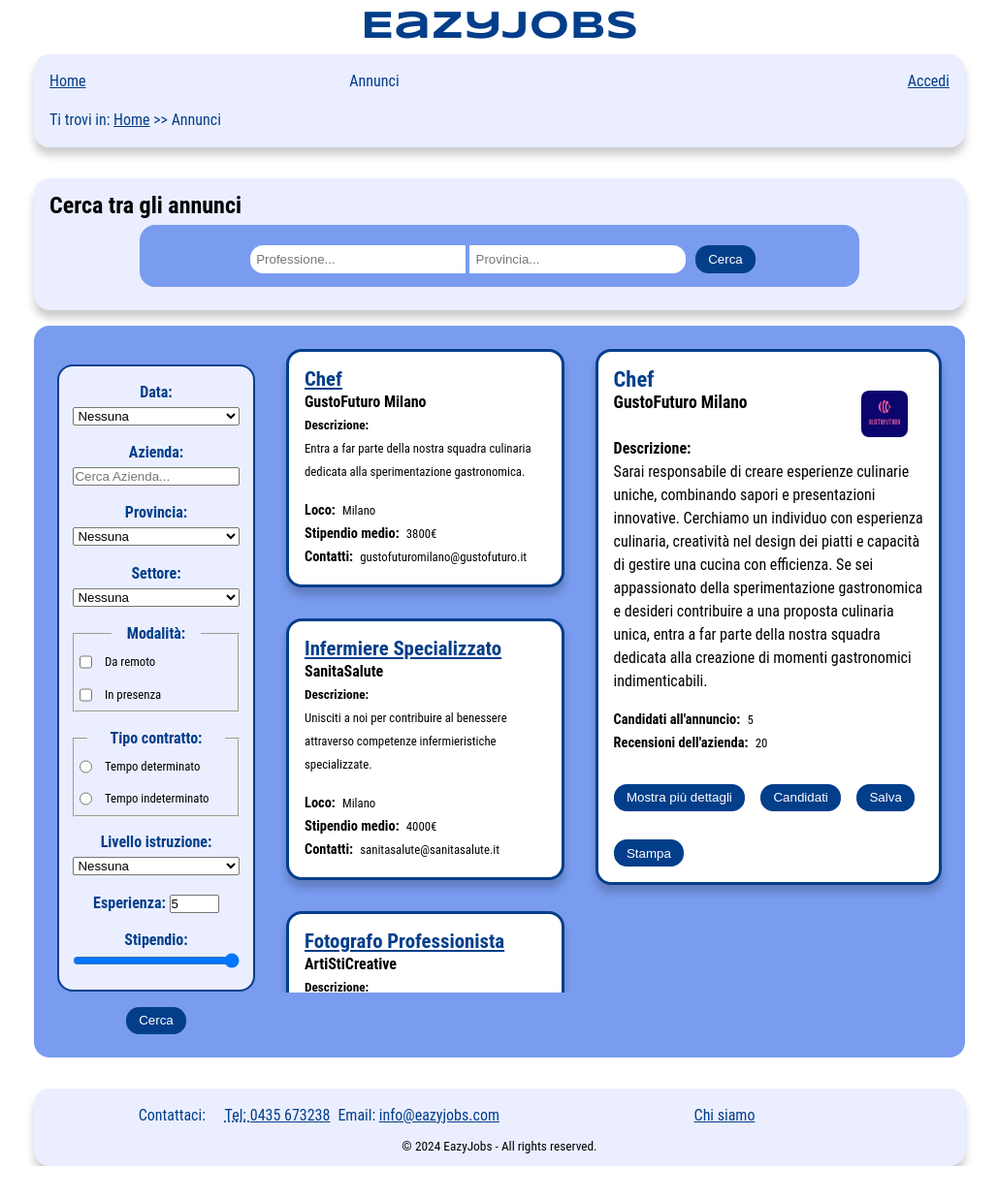
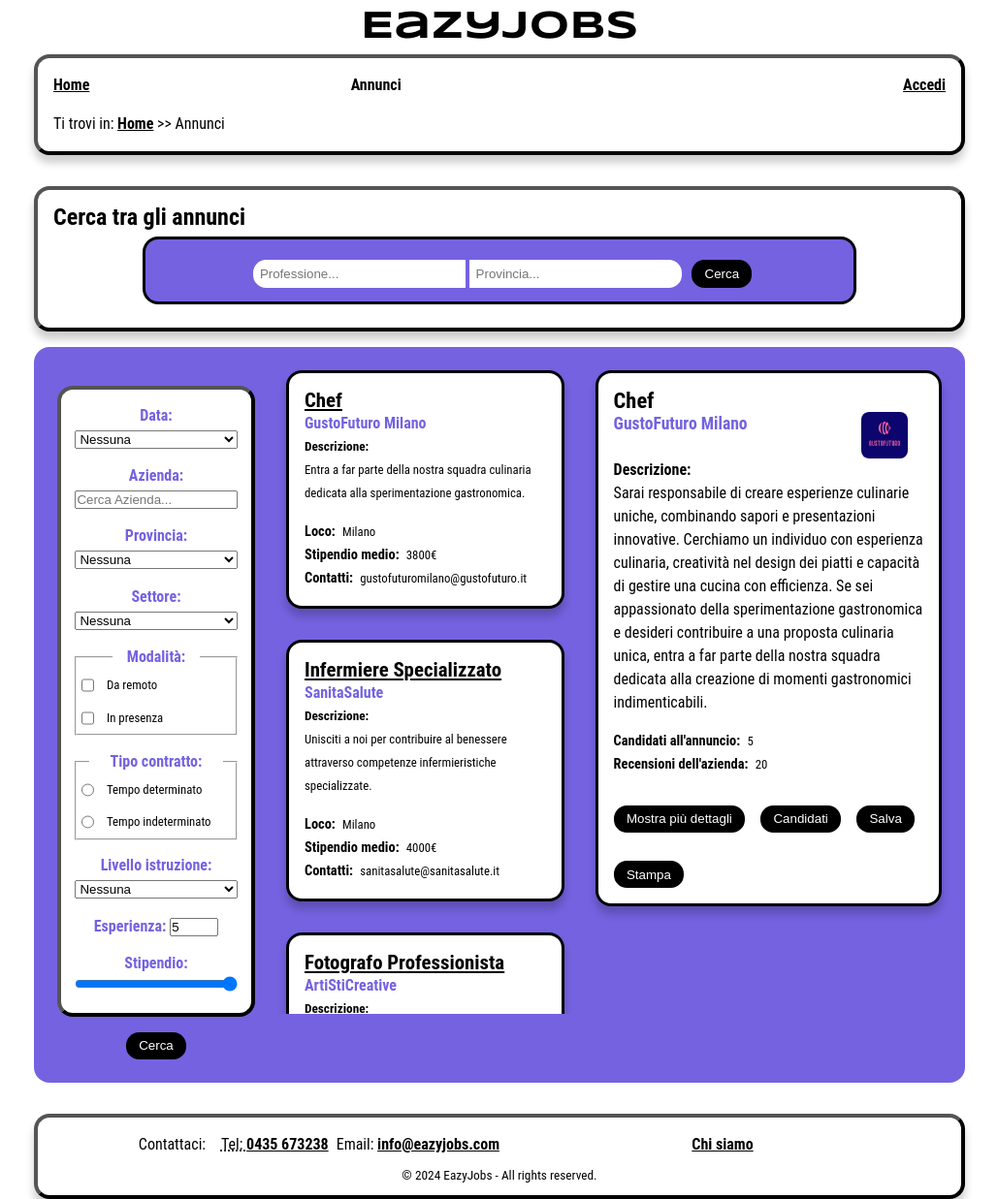
Before and after one commit to rossonlorenzo/TW, a PHP site: page /Annunci.php in a window 1280 px wide. Shown: the whole page at 97% size, without its empty margins (125-1154 px from the left). Before the commit the page ends 1203 px from the top, so only its background shows below. Run offline with PHP 8.4, Linux system fonts and the light colour scheme; data comes from the database, SQL or seed files in the repository; some web fonts are replaced.

Commit message:
almost final

```diff
--- a/EazyJobs/api/annunci/delete.php
+++ b/EazyJobs/api/annunci/delete.php
@@ -1,12 +1,8 @@
 <?php
-  // Headers
-  header('Access-Control-Allow-Origin: *');
-  header('Content-Type: application/json');
 
   include_once '../../config/connection.php';
   include_once '../../models/annuncio.php';
 
-  // Instantiate DB & connect
   if ($_SERVER['REQUEST_METHOD'] === 'POST') {
     $database = new Database();
     $conn = $database->connect();
@@ -19,3 +15,4 @@
         echo 'Annuncio rimosso';
     }
 }
+?>
--- a/EazyJobs/api/annunci/insertNew.php
+++ b/EazyJobs/api/annunci/insertNew.php
@@ -1,6 +1,4 @@
 <?php
-error_reporting(E_ALL);
-ini_set('display_errors', 1);
 
 header("Access-Control-Allow-Origin: *");
 
@@ -14,7 +12,6 @@ if ($_SERVER['REQUEST_METHOD'] === 'POST') {
 
     $annuncio = new Annuncio($db);
 
-    //server-side validation
     $requiredFields = ['titolo', 'desc_breve', 'desc_completa', 'locazione', 'settore'];
     $errors = [];
 
@@ -62,7 +59,6 @@ if ($_SERVER['REQUEST_METHOD'] === 'POST') {
         $errors['stipendio'] = "Inserire uno stipendio valido";
     }
 
-    // If there are errors, handle them (e.g., display error messages or prevent form submission)
     if (!empty($errors)) {
         $userValues = $_POST;
         header("Location: ../../PubblicaAnnuncio.php?errors=".urlencode(json_encode($errors))
@@ -70,7 +66,6 @@ if ($_SERVER['REQUEST_METHOD'] === 'POST') {
     exit();
 
     } else {
-        // If validation passes, proceed with form processing (sanitize, save to database, etc.)
         $annuncio->titolo = $_POST['titolo'];
         $annuncio->locazione = $_POST['locazione'];
         $annuncio->data_pub = date('Y-m-d H:i:s');
--- a/EazyJobs/src/script.js
+++ b/EazyJobs/src/script.js
@@ -738,7 +738,7 @@ document.addEventListener('DOMContentLoaded', function () {
     }
 
     forms.forEach(function (form) {
-        if (form.id != "filtri-ricerca") {
+        if (form.id != "filtri-ricerca" && form.id != "home-ricerca" && form.id != "annunci-ricerca") {
             form.addEventListener('input', handleFieldInteraction);
             form.addEventListener('change', handleFieldInteraction);
         }
--- a/EazyJobs/style/print.css
+++ b/EazyJobs/style/print.css
@@ -244,22 +244,21 @@ ul#aziende-recensioni li{
     width: 1.5cm;
 }
 
-#user-main, #admin-main{
-
-    dt {
+#user-main dt, #admin-main dt {
     float: left;
     clear: none;
     margin-right: 5pt;
 }
 
-    section > div > h3 {
+#user-main section > #user-main div > #user-main h3,
+#admin-main section > #admin-mai div > #admin-mai h3 {
     font-size: 16pt;
     margin-top: 10pt;
 }
 
-    section h4, section h5 {
+#user-main section h4, #user-main section h5,
+#admin-main section h4, #admin-main section h5 {
     font-size: 12.5pt;
-    }
 }
 
 #user-recensioni li .valutazione h4, #admin-recensioni li .valutazione h4 {
--- a/EazyJobs/style/style_mini.css
+++ b/EazyJobs/style/style_mini.css
@@ -82,6 +82,11 @@ button.hamburger .close .line:nth-of-type(3) {
     box-shadow: none;
     max-width: 100%;
     padding: 0;
+    border-radius: 1em;
+}
+
+#breadcrumb {
+    border-radius: 1em;
 }
 
 #menu, #menu.showing {
@@ -154,7 +159,7 @@ button.hamburger .close .line:nth-of-type(3) {
     bottom: 0;
     width: 100%;
     max-height: 15em;
-    border-radius: 0;
+    border-radius: 1em;
 }
 
 #barra-ricerca h2 {
@@ -209,6 +214,9 @@ ul#aziende h3 {
     margin-top: 0;
 }
 
+#ricerca-rapida:hover {
+    background-color: var(--bgColor);
+}
 
 /*--------------------------------------------------------------------------------------------------------------------------------------------------
 
@@ -448,6 +456,11 @@ form {
     border-radius: 1em;
 }
 
+#bottone-filtri:hover {
+    background: var(--footerBgColor);
+    color: var(--footerTxtColor);
+}
+
 #filtri-ricerca input[type="submit"] {
     width: auto;
     margin: auto;
@@ -509,7 +522,6 @@ ul.annunci li p {
     display: flex;
     flex-direction: row;
     align-items: start;
-    text-wrap: nowrap;
     overflow: hidden;
 }
 
--- a/EazyJobs/style/stylesheet.css
+++ b/EazyJobs/style/stylesheet.css
@@ -5,14 +5,14 @@
 }
 
 :root {
-    --headerBgColor: #EBEEFF;
-    --headerTxtColor: #023E8A;
-    --bgColor: #799CF0;
+    --headerBgColor: white;
+    --headerTxtColor: black;
+    --bgColor: #7462E0;
     --txtColor: rgb(0,0,0);
-    --footerBgColor: #EBEEFF;
-    --footerTxtColor: #023E8A;
-    --linkColor: #023E8A;
-    --visitedLinkColor: #799CF0;
+    --footerBgColor: white;
+    --footerTxtColor: black;
+    --linkColor: black;
+    --visitedLinkColor: #7462E0;
     --font-body-family: "Roboto Condensed", sans-serif;
 }
 
@@ -50,10 +50,12 @@ nav {
 
 a:link {
     color:var(--linkColor);
+    font-weight: bold;
 }
 
 a:visited {
     color:var(--visitedLinkColor);
+    font-weight: bold;
 }
 
 #navigazione {
@@ -66,6 +68,7 @@ a:visited {
     box-shadow: 0 0.5em 0.5em rgba(0, 0, 0, 0.2);
     max-width: 75%;
     margin: 0 auto;
+    border: 0.25em outset var(--footerTxtColor);
 }
 
 #menu ul {
@@ -78,6 +81,7 @@ a:visited {
 #menu ul li {
     display: inline;
     flex: 1;
+    font-weight: bold;
 }
 
 #menu ul li:nth-child(3) {  /* show accedi/logout */
@@ -188,6 +192,7 @@ form {
     border-radius: 1em;
     box-shadow: 0 0.5em 0.5em rgba(0, 0, 0, 0.2);
     margin-bottom: 1em;
+    border: 0.25em outset var(--footerTxtColor);
 }
 
 #barra-ricerca form {
@@ -197,6 +202,7 @@ form {
     margin: 0.5em auto;
     padding: 0.5em 0;
     width: 80%;
+    border: 0.2em solid var(--footerTxtColor);
 }
 
 #professione, #locazione {
@@ -534,7 +543,7 @@ form {
     border-radius: 1em;
     margin: 1em;
     padding: 0.3em;
-    border: 0.15em var(--footerTxtColor) solid;
+    border: 0.25em outset var(--footerTxtColor);
 }
 
 #filtri div {
@@ -547,7 +556,7 @@ form {
 #filtri div legend {
     margin: auto;
     white-space: nowrap;
-    color: var(--headerTxtColor);
+    color: var(--bgColor);
     font-weight: bold;
 }
 
@@ -656,11 +665,11 @@ ul.annunci li a:visited {
 
 ul.annunci li h4 {
     font-size: 1em;
+    color: var(--bgColor);
 }
 
 .header-annunci {
     display: flex;
-    text-wrap: nowrap;
     overflow: hidden;
 }
 
@@ -735,6 +744,7 @@ dl.job-info dd {
 
 .annuncio-completo h4 {
     font-size: 1.1em;
+    color: var(--bgColor);
 }
 
 .annuncio-completo h5 {
@@ -1939,6 +1971,7 @@ footer {
     max-width: 75%;
     text-align: center;
     margin: auto;
+    border: 0.25em outset var(--footerTxtColor);
 }
 
 footer p {
--- a/EazyJobs/templates/Home.html
+++ b/EazyJobs/templates/Home.html
@@ -66,7 +66,7 @@
                     <datalist id="suggerimenti-locazione">
                         <!-- suggerimenti-locazione-placeholder -->
                     </datalist>
-                    <button type="submit"><span class="screen-reader">Cerca</span> <img src="./assets/icons/search.png" alt=""></button>
+                    <button type="submit" id="ricerca-rapida"><span class="screen-reader">Cerca</span> <img src="./assets/icons/search.png" alt=""></button>
                 </form>
             </div>
         </span>
```
Also changed, not shown: other parts of EazyJobs/style/stylesheet.css (+33 -8 lines). Lines whose indentation alone changed are shown as unchanged.
